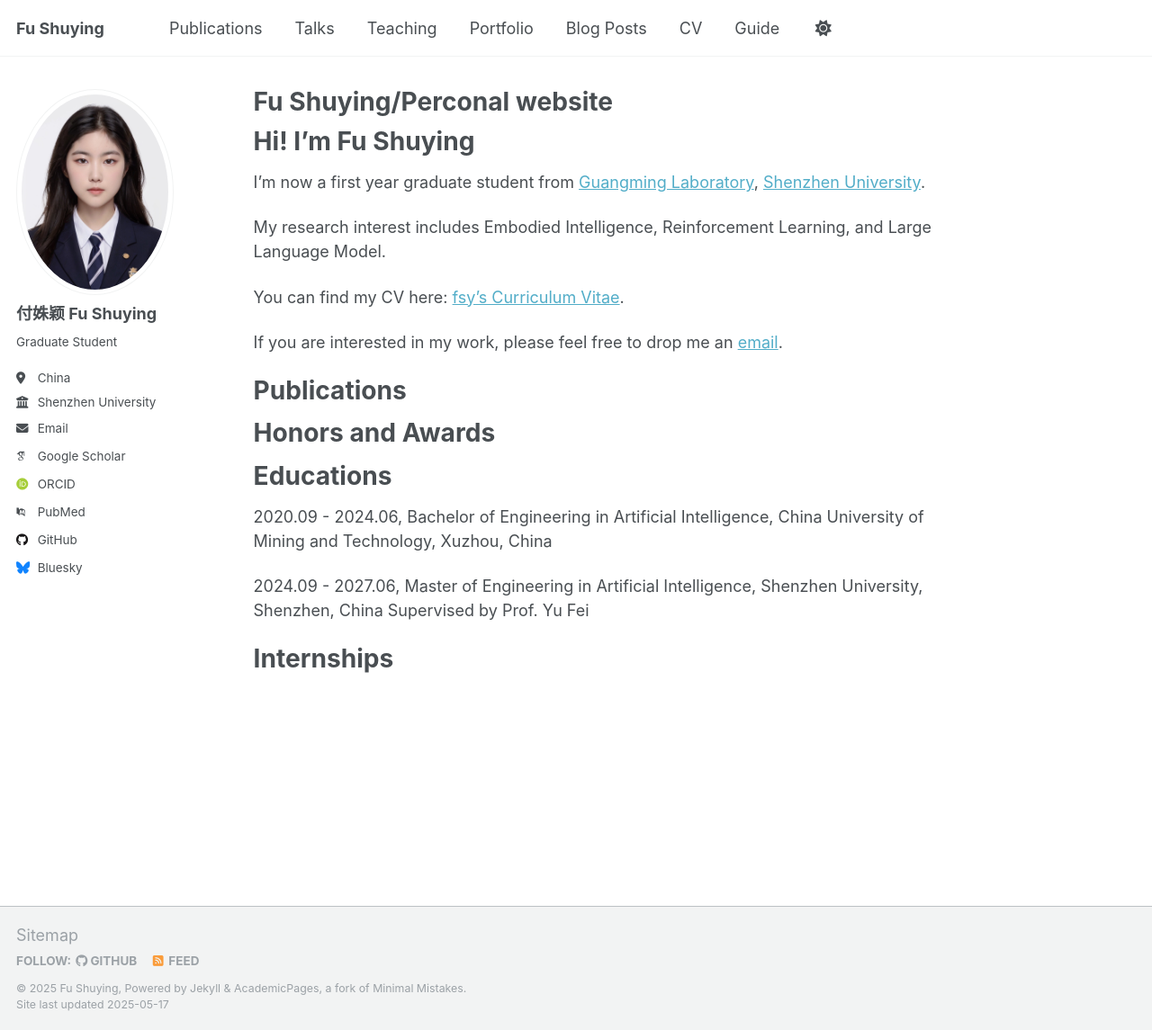
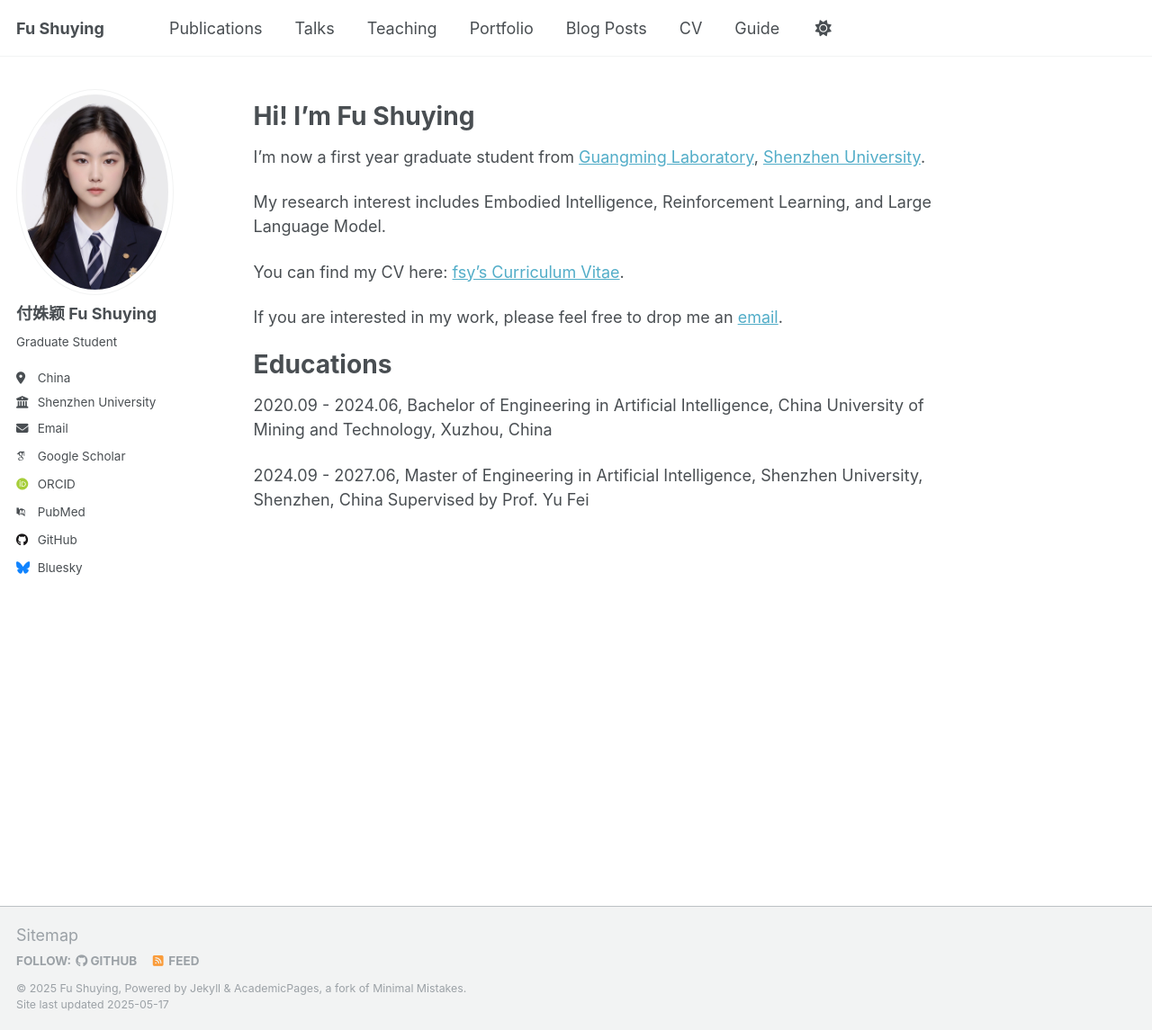
Before and after one commit to FMint/FMint.github.io, a Jekyll site: the page built from _pages/about.md, in a window 1280 px wide and 1145 px high. Shown: the whole window at 90% size. Built offline with Jekyll 4.4.1, drawn with Linux system fonts in a browser that asks for light colours; some web fonts are replaced.

Commit message:
Update about.md

```diff
--- a/_pages/about.md
+++ b/_pages/about.md
@@ -1,14 +1,13 @@
 ---
 permalink: /
-title: "Fu Shuying/Perconal website"
+title: ""
 author_profile: true
 redirect_from:
   - /about/
   - /about.html
 ---
 
-Hi! I'm Fu Shuying
-======
+# Hi! I'm Fu Shuying
 I'm now a first year graduate student from [Guangming Laboratory](https://www.gml.ac.cn/), [Shenzhen University](https://www.szu.edu.cn/).
 
 My research interest includes Embodied Intelligence, Reinforcement Learning, and Large Language Model.
@@ -17,18 +16,14 @@ You can find my CV here: [fsy's Curriculum Vitae](../assets/Curriculum_Vitae.pdf
 
 If you are interested in my work, please feel free to drop me an [email](mailto:fsy_fushuying@qq.com).
 
-Publications
-======
+<!-- # Publications -->
 
-Honors and Awards
-======
+<!-- # Honors and Awards -->
 
-Educations
-======
+# Educations
 2020.09 - 2024.06, Bachelor of Engineering in Artificial Intelligence, China University of Mining and Technology, Xuzhou, China
 
 2024.09 - 2027.06, Master of Engineering in Artificial Intelligence, Shenzhen University, Shenzhen, China
 Supervised by Prof. Yu Fei
 
-Internships
-======
+<!--# Internships-->
```
